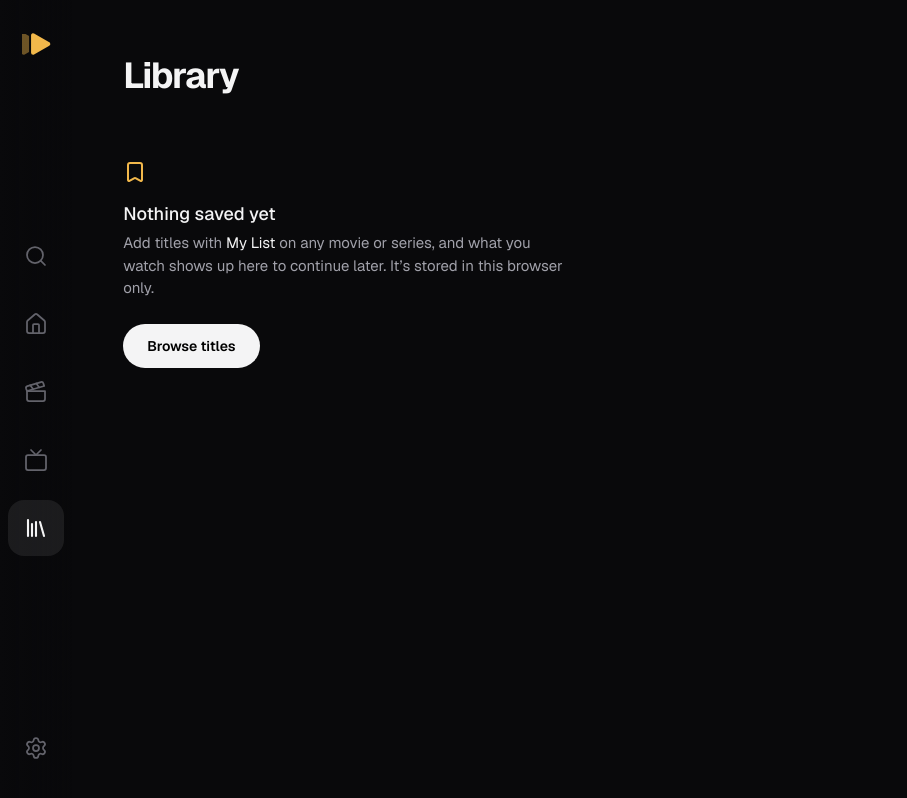
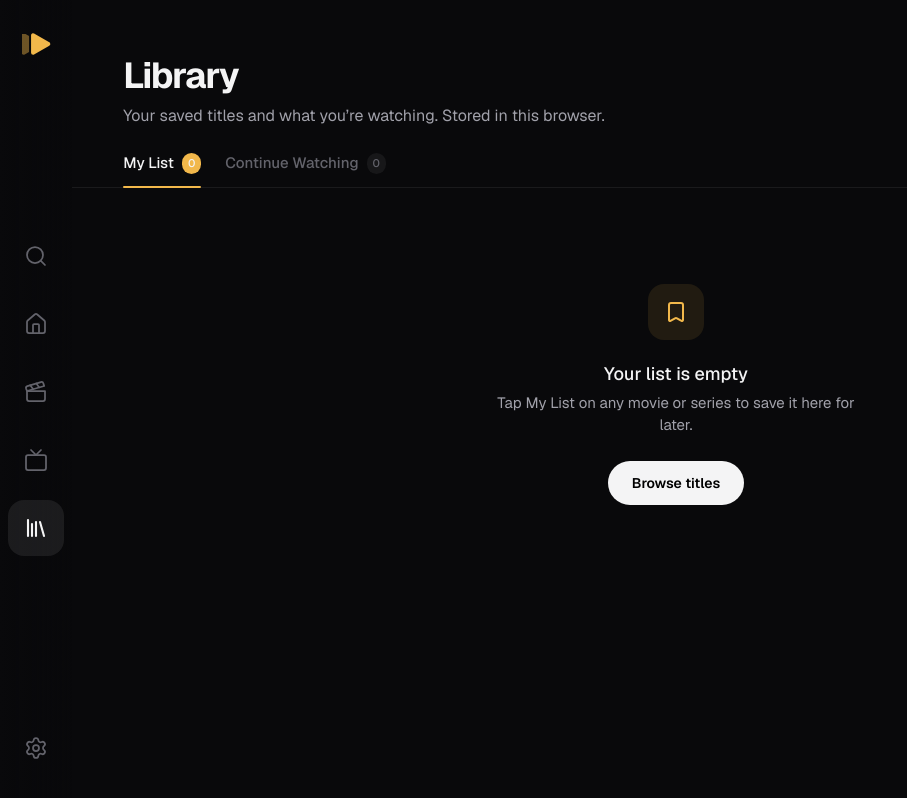
Before and after one commit to iteshxt/cineflex-app, a Next.js app: page /library in a window 1280 px wide. Shown: the whole page, without its empty margins (0-907 px from the left). Built offline with nearby package versions, Linux system fonts and the light colour scheme.

Commit message:
feat: library tabs with filtering, sorting and removal

```diff
--- a/src/app/library/page.tsx
+++ b/src/app/library/page.tsx
@@ -7,6 +7,7 @@ export default function LibraryPage() {
   return (
     <main className="pb-16 pt-10 md:pt-14">
       <h1 className="px-gutter text-3xl font-bold tracking-[-0.03em] md:text-4xl">Library</h1>
+      <p className="mt-2 px-gutter text-muted">Your saved titles and what you’re watching. Stored in this browser.</p>
       <LibraryView />
     </main>
   );
--- a/src/components/continue-watching.tsx
+++ b/src/components/continue-watching.tsx
@@ -24,11 +24,17 @@ export function ContinueWatching({ title = "Continue Watching" }: { title?: stri
   );
 }
 
-export function ProgressCard({ item }: { item: ProgressItem }) {
+export function ProgressCard({
+  item,
+  className = "w-[260px] shrink-0 snap-start md:w-[300px]",
+}: {
+  item: ProgressItem;
+  className?: string;
+}) {
   const src = tmdbImage(item.backdrop, "w780") ?? tmdbImage(item.poster, "w342");
   const label = item.type === "tv" && item.season ? `S${item.season} · E${item.episode}` : "Movie";
   return (
-    <div className="group relative w-[260px] shrink-0 snap-start md:w-[300px]">
+    <div className={`group relative ${className}`}>
       <Link href={watchHref(item)} className="block">
         <div className="relative aspect-video overflow-hidden rounded-[10px] bg-surface ring-1 ring-line">
           {src && (
@@ -47,16 +53,13 @@ export function ProgressCard({ item }: { item: ProgressItem }) {
               {item.episodeName ? ` — ${item.episodeName}` : ""}
             </p>
           </div>
-          <span className="absolute inset-x-0 bottom-0 h-[3px] bg-white/10">
-            <span className="block h-full w-1/2 bg-accent" />
-          </span>
         </div>
       </Link>
       <button
         type="button"
         aria-label={`Remove ${item.title} from Continue Watching`}
         onClick={() => removeProgress(item.id, item.type)}
-        className="absolute right-2 top-2 flex size-7 items-center justify-center rounded-full bg-black/60 text-muted opacity-0 backdrop-blur transition hover:text-text focus-visible:opacity-100 group-hover:opacity-100"
+        className="absolute right-2 top-2 flex size-7 items-center justify-center rounded-full bg-black/60 text-muted opacity-0 backdrop-blur transition hover:text-text focus-visible:opacity-100 group-hover:opacity-100 pointer-coarse:opacity-100"
       >
         <X className="size-4" />
       </button>
--- a/src/components/library-view.tsx
+++ b/src/components/library-view.tsx
@@ -1,53 +1,221 @@
 "use client";
 
+import Image from "next/image";
 import Link from "next/link";
-import { Bookmark } from "lucide-react";
-import { useMyList, useProgress } from "@/lib/library";
-import { PosterCard } from "./cards";
-import { ContinueWatching } from "./continue-watching";
+import { useState } from "react";
+import { Bookmark, Clock, X } from "lucide-react";
+import { tmdbImage } from "@/lib/image";
+import { removeFromList, useMyList, useProgress, type LibraryItem } from "@/lib/library";
+import { detailHref } from "@/lib/routes";
+import { ProgressCard } from "./continue-watching";
 
-const GRID = "grid grid-cols-3 gap-x-3 gap-y-6 sm:grid-cols-4 md:gap-x-4 lg:grid-cols-5 xl:grid-cols-6 2xl:grid-cols-8";
+type Tab = "list" | "watching";
+type TypeFilter = "all" | "movie" | "tv";
+type Sort = "added" | "title" | "year";
+
+const GRID = "grid grid-cols-2 gap-x-3 gap-y-7 sm:grid-cols-3 md:grid-cols-4 md:gap-x-5 xl:grid-cols-5 2xl:grid-cols-6";
 
 export function LibraryView() {
   const list = useMyList();
   const progress = useProgress();
+  const [tabChoice, setTab] = useState<Tab | null>(null);
+  const [type, setType] = useState<TypeFilter>("all");
+  const [sort, setSort] = useState<Sort>("added");
 
-  if (list.length === 0 && progress.length === 0) {
-    return (
-      <div className="mx-gutter mt-16 max-w-md">
-        <Bookmark className="size-6 text-accent" />
-        <p className="mt-4 text-lg font-medium">Nothing saved yet</p>
-        <p className="mt-1 text-[15px] text-muted">
-          Add titles with <span className="text-text">My List</span> on any movie or series, and what you watch shows
-          up here to continue later. It’s stored in this browser only.
-        </p>
-        <Link
-          href="/"
-          className="mt-6 inline-flex h-11 items-center rounded-full bg-text px-6 text-sm font-semibold text-black hover:bg-white"
-        >
-          Browse titles
-        </Link>
-      </div>
+  // Default to whichever tab has something in it.
+  const tab: Tab = tabChoice ?? (list.length === 0 && progress.length > 0 ? "watching" : "list");
+
+  const items = list
+    .filter((i) => type === "all" || i.type === type)
+    .toSorted((a, b) =>
+      sort === "title"
+        ? a.title.localeCompare(b.title)
+        : sort === "year"
+          ? (b.year ?? "").localeCompare(a.year ?? "")
+          : b.addedAt - a.addedAt,
     );
-  }
 
   return (
-    <div className="mt-6 space-y-6">
-      <ContinueWatching />
-      {list.length > 0 && (
-        <section className="px-gutter py-4">
-          <h2 className="mb-4 text-lg font-semibold tracking-tight md:text-xl">My List</h2>
-          <div className={GRID}>
-            {list.map((i) => (
-              <PosterCard
-                key={`${i.type}-${i.id}`}
-                item={{ ...i, overview: "", year: i.year ?? "", rating: 0, genreIds: [] }}
-                sizes="(min-width: 1280px) 16vw, (min-width: 640px) 25vw, 33vw"
-              />
+    <div className="mt-6">
+      <div className="flex flex-wrap items-center justify-between gap-4 border-b border-line px-gutter">
+        <div role="tablist" aria-label="Library sections" className="flex gap-6">
+          <TabButton active={tab === "list"} onClick={() => setTab("list")} count={list.length}>
+            My List
+          </TabButton>
+          <TabButton active={tab === "watching"} onClick={() => setTab("watching")} count={progress.length}>
+            Continue Watching
+          </TabButton>
+        </div>
+        {tab === "list" && list.length > 0 && (
+          <div className="flex items-center gap-2 pb-3">
+            <Segmented
+              label="Type"
+              value={type}
+              onChange={setType}
+              options={[
+                ["all", "All"],
+                ["movie", "Movies"],
+                ["tv", "Series"],
+              ]}
+            />
+            <select
+              aria-label="Sort"
+              value={sort}
+              onChange={(e) => setSort(e.target.value as Sort)}
+              className="h-9 rounded-full bg-surface px-3 text-[13px] text-muted outline-none ring-1 ring-line hover:text-text"
+            >
+              <option value="added">Recently added</option>
+              <option value="title">Title A–Z</option>
+              <option value="year">Newest first</option>
+            </select>
+          </div>
+        )}
+      </div>
+
+      <div className="px-gutter pt-8">
+        {tab === "list" ? (
+          list.length === 0 ? (
+            <Empty
+              icon={<Bookmark className="size-6" />}
+              title="Your list is empty"
+              body="Tap My List on any movie or series to save it here for later."
+            />
+          ) : items.length === 0 ? (
+            <p className="py-12 text-muted">Nothing in your list matches this filter.</p>
+          ) : (
+            <div className={GRID}>
+              {items.map((i) => (
+                <SavedCard key={`${i.type}-${i.id}`} item={i} />
+              ))}
+            </div>
+          )
+        ) : progress.length === 0 ? (
+          <Empty
+            icon={<Clock className="size-6" />}
+            title="Nothing in progress"
+            body="Titles you start watching appear here so you can pick up where you left off."
+          />
+        ) : (
+          <div className="grid grid-cols-1 gap-x-4 gap-y-6 sm:grid-cols-2 lg:grid-cols-3 2xl:grid-cols-4">
+            {progress.map((p) => (
+              <ProgressCard key={`${p.type}-${p.id}`} item={p} className="w-full" />
             ))}
           </div>
-        </section>
-      )}
+        )}
+      </div>
     </div>
   );
 }
+
+function SavedCard({ item }: { item: LibraryItem }) {
+  const src = tmdbImage(item.poster, "w342");
+  return (
+    <div className="group relative">
+      <Link href={detailHref(item)} className="block">
+        <div className="relative aspect-[2/3] overflow-hidden rounded-[10px] bg-surface ring-1 ring-line">
+          {src && (
+            <Image
+              src={src}
+              alt={item.title}
+              fill
+              sizes="(min-width: 1280px) 16vw, (min-width: 640px) 25vw, 33vw"
+              className="object-cover transition duration-300 group-hover:scale-[1.03] group-hover:brightness-110"
+            />
+          )}
+        </div>
+        <p className="mt-2 truncate px-0.5 text-[13px] font-medium text-text/90">{item.title}</p>
+        <p className="px-0.5 text-xs text-faint">
+          {item.year || "—"} · {item.type === "movie" ? "Movie" : "Series"}
+        </p>
+      </Link>
+      <button
+        type="button"
+        onClick={() => removeFromList(item.id, item.type)}
+        aria-label={`Remove ${item.title} from My List`}
+        title="Remove from My List"
+        className="absolute right-2 top-2 flex size-8 items-center justify-center rounded-full bg-black/60 text-muted opacity-0 backdrop-blur transition hover:bg-black/80 hover:text-text focus-visible:opacity-100 group-hover:opacity-100 pointer-coarse:opacity-100"
+      >
+        <X className="size-4" />
+      </button>
+    </div>
+  );
+}
+
+function TabButton({
+  active,
+  onClick,
+  count,
+  children,
+}: {
+  active: boolean;
+  onClick: () => void;
+  count: number;
+  children: React.ReactNode;
+}) {
+  return (
+    <button
+      type="button"
+      role="tab"
+      aria-selected={active}
+      onClick={onClick}
+      className={`relative flex items-center gap-2 pb-3 text-[15px] font-medium transition-colors ${
+        active ? "text-text" : "text-faint hover:text-muted"
+      }`}
+    >
+      {children}
+      <span
+        className={`rounded-full px-1.5 py-0.5 text-[11px] ${active ? "bg-accent text-accent-ink" : "bg-white/[0.06] text-faint"}`}
+      >
+        {count}
+      </span>
+      {active && <span className="absolute inset-x-0 -bottom-px h-0.5 rounded-full bg-accent" />}
+    </button>
+  );
+}
+
+function Segmented<T extends string>({
+  label,
+  value,
+  onChange,
+  options,
+}: {
+  label: string;
+  value: T;
+  onChange: (v: T) => void;
+  options: [T, string][];
+}) {
+  return (
+    <div role="radiogroup" aria-label={label} className="flex rounded-full bg-surface p-1 ring-1 ring-line">
+      {options.map(([v, l]) => (
+        <button
+          key={v}
+          type="button"
+          role="radio"
+          aria-checked={value === v}
+          onClick={() => onChange(v)}
+          className={`rounded-full px-3 py-1 text-[13px] transition-colors ${
+            value === v ? "bg-surface-2 text-text" : "text-faint hover:text-muted"
+          }`}
+        >
+          {l}
+        </button>
+      ))}
+    </div>
+  );
+}
+
+function Empty({ icon, title, body }: { icon: React.ReactNode; title: string; body: string }) {
+  return (
+    <div className="mx-auto max-w-sm py-16 text-center">
+      <span className="mx-auto flex size-14 items-center justify-center rounded-2xl bg-accent/10 text-accent">{icon}</span>
+      <p className="mt-5 text-lg font-medium">{title}</p>
+      <p className="mt-1 text-[15px] text-muted">{body}</p>
+      <Link
+        href="/"
+        className="mt-6 inline-flex h-11 items-center rounded-full bg-text px-6 text-sm font-semibold text-black hover:bg-white"
+      >
+        Browse titles
+      </Link>
+    </div>
+  );
+}
```
